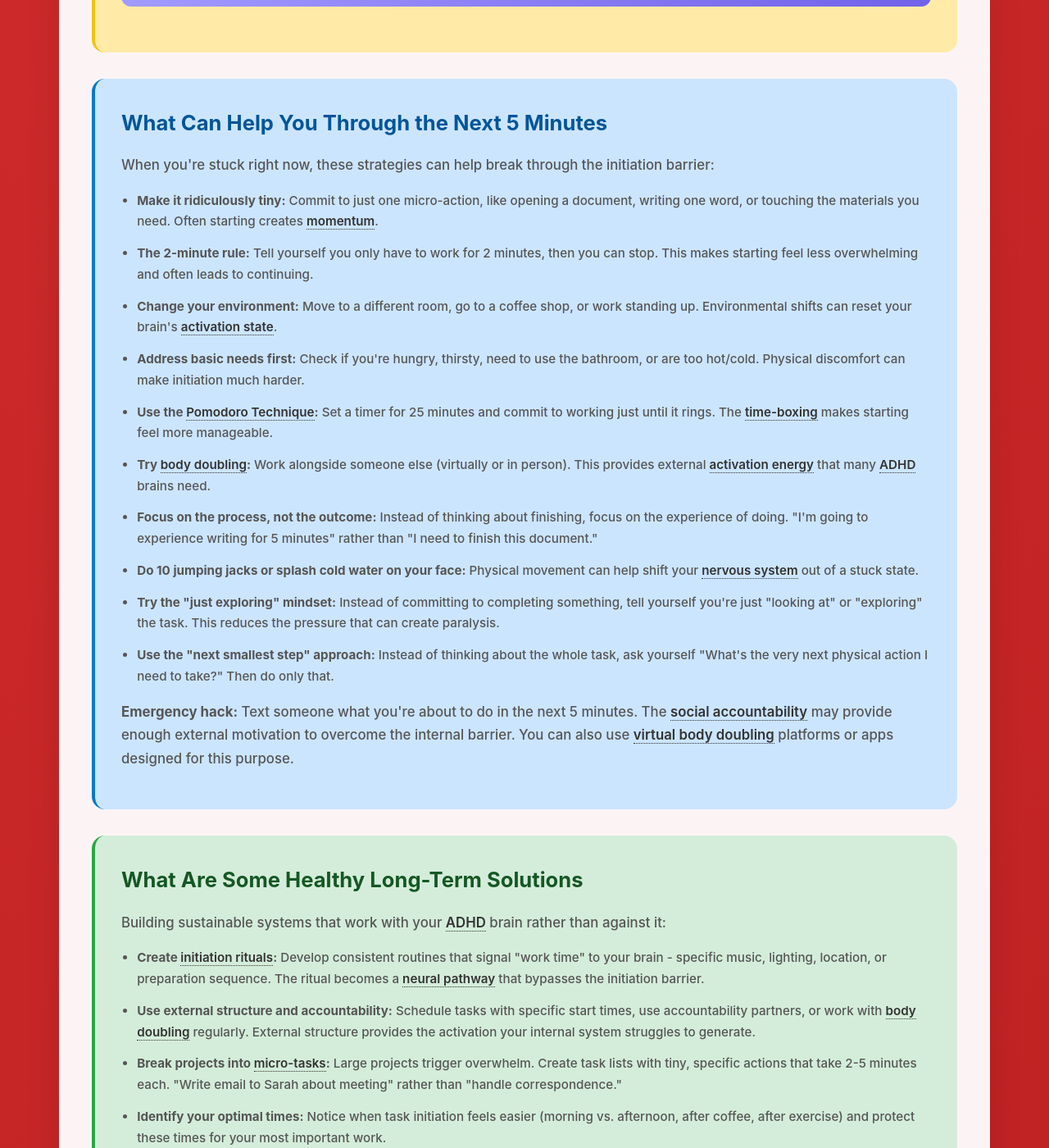
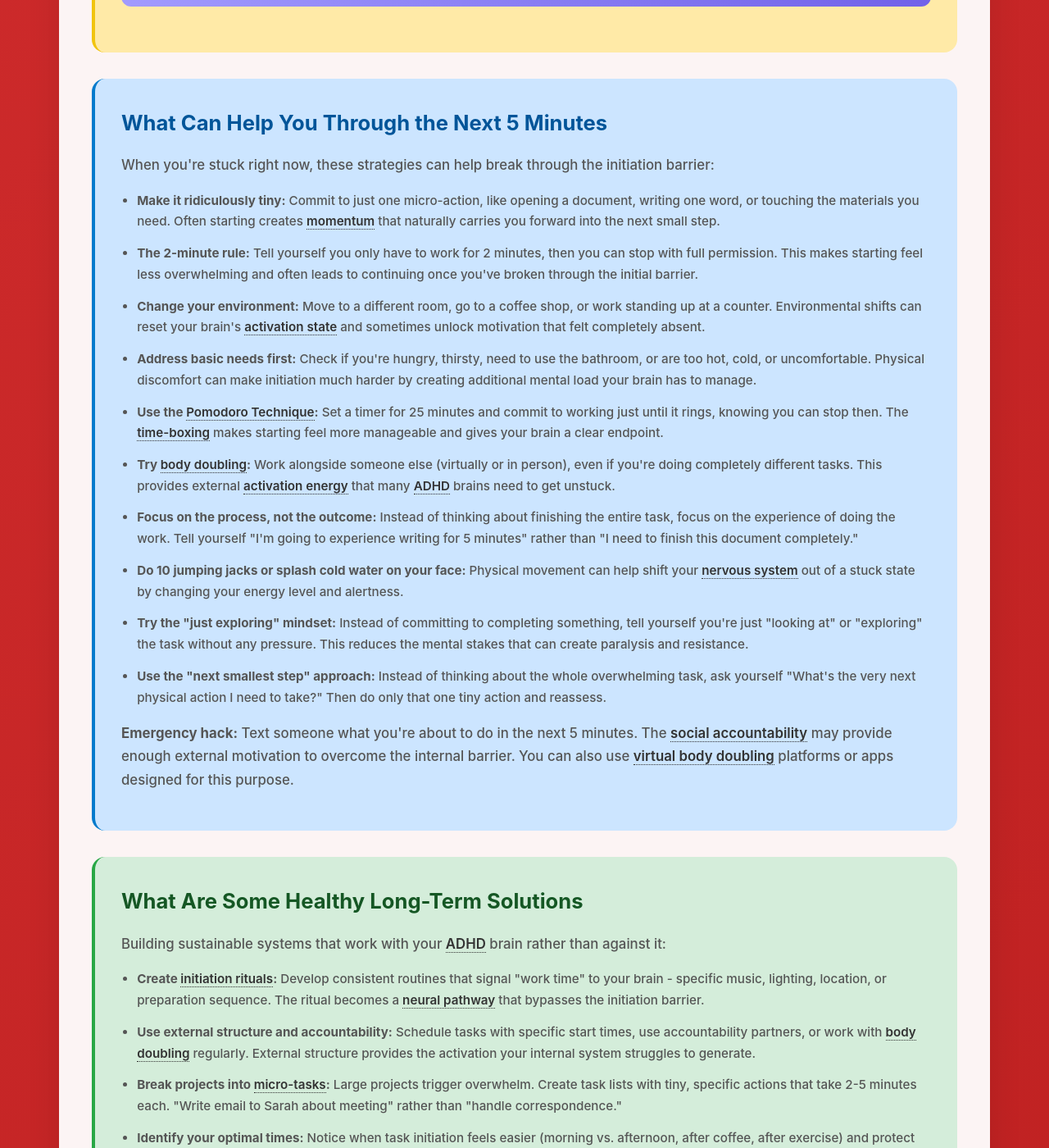
Before and after one commit to neurodivergent-survival-guide/neurodivergent-survival-guide, a Jekyll site: the page built from struggles/task-initiation-paralysis.html, in a window 1280 px wide and 1400 px high, scrolled down 2464 px. Shown: the whole window at 82% size. Built offline with Jekyll 4.4.1, drawn with Linux system fonts in a browser that asks for light colours.

Commit message:
Update task-initiation-paralysis.html

```diff
--- a/struggles/task-initiation-paralysis.html
+++ b/struggles/task-initiation-paralysis.html
@@ -65,16 +65,16 @@
         <p>When you're stuck right now, these strategies can help break through the initiation barrier:</p>
 
         <ul>
-            <li><strong>Make it ridiculously tiny:</strong> Commit to just one micro-action, like opening a document, writing one word, or touching the materials you need. Often starting creates <a class="jargon">momentum<span class="tooltip">The psychological and neurological boost that comes from beginning a task, making continuation easier</span></a>.</li>
-            <li><strong>The 2-minute rule:</strong> Tell yourself you only have to work for 2 minutes, then you can stop. This makes starting feel less overwhelming and often leads to continuing.</li>
-            <li><strong>Change your environment:</strong> Move to a different room, go to a coffee shop, or work standing up. Environmental shifts can reset your brain's <a class="jargon">activation state<span class="tooltip">Your brain's current level of alertness and readiness to engage with tasks</span></a>.</li>
-            <li><strong>Address basic needs first:</strong> Check if you're hungry, thirsty, need to use the bathroom, or are too hot/cold. Physical discomfort can make initiation much harder.</li>
-            <li><strong>Use the <a class="jargon">Pomodoro Technique<span class="tooltip">Working in focused 25-minute intervals followed by short breaks</span></a>:</strong> Set a timer for 25 minutes and commit to working just until it rings. The <a class="jargon">time-boxing<span class="tooltip">Setting a specific, limited time period to work on something</span></a> makes starting feel more manageable.</li>
-            <li><strong>Try <a class="jargon">body doubling<span class="tooltip">Working in the presence of another person whose focus and energy helps you maintain your own focus</span></a>:</strong> Work alongside someone else (virtually or in person). This provides external <a class="jargon">activation energy<span class="tooltip">The mental and emotional boost needed to overcome task initiation barriers</span></a> that many <a class="jargon">ADHD<span class="tooltip">Attention-Deficit/Hyperactivity Disorder - brain differences affecting attention, impulse control, and executive function</span></a> brains need.</li>
-            <li><strong>Focus on the process, not the outcome:</strong> Instead of thinking about finishing, focus on the experience of doing. "I'm going to experience writing for 5 minutes" rather than "I need to finish this document."</li>
-            <li><strong>Do 10 jumping jacks or splash cold water on your face:</strong> Physical movement can help shift your <a class="jargon">nervous system<span class="tooltip">The network of nerves and brain structures that control your body's responses</span></a> out of a stuck state.</li>
-            <li><strong>Try the "just exploring" mindset:</strong> Instead of committing to completing something, tell yourself you're just "looking at" or "exploring" the task. This reduces the pressure that can create paralysis.</li>
-            <li><strong>Use the "next smallest step" approach:</strong> Instead of thinking about the whole task, ask yourself "What's the very next physical action I need to take?" Then do only that.</li>
+            <li><strong>Make it ridiculously tiny:</strong> Commit to just one micro-action, like opening a document, writing one word, or touching the materials you need. Often starting creates <a class="jargon">momentum<span class="tooltip">The psychological and neurological boost that comes from beginning a task, making continuation easier</span></a> that naturally carries you forward into the next small step.</li>
+            <li><strong>The 2-minute rule:</strong> Tell yourself you only have to work for 2 minutes, then you can stop with full permission. This makes starting feel less overwhelming and often leads to continuing once you've broken through the initial barrier.</li>
+            <li><strong>Change your environment:</strong> Move to a different room, go to a coffee shop, or work standing up at a counter. Environmental shifts can reset your brain's <a class="jargon">activation state<span class="tooltip">Your brain's current level of alertness and readiness to engage with tasks</span></a> and sometimes unlock motivation that felt completely absent.</li>
+            <li><strong>Address basic needs first:</strong> Check if you're hungry, thirsty, need to use the bathroom, or are too hot, cold, or uncomfortable. Physical discomfort can make initiation much harder by creating additional mental load your brain has to manage.</li>
+            <li><strong>Use the <a class="jargon">Pomodoro Technique<span class="tooltip">Working in focused 25-minute intervals followed by short breaks</span></a>:</strong> Set a timer for 25 minutes and commit to working just until it rings, knowing you can stop then. The <a class="jargon">time-boxing<span class="tooltip">Setting a specific, limited time period to work on something</span></a> makes starting feel more manageable and gives your brain a clear endpoint.</li>
+            <li><strong>Try <a class="jargon">body doubling<span class="tooltip">Working in the presence of another person whose focus and energy helps you maintain your own focus</span></a>:</strong> Work alongside someone else (virtually or in person), even if you're doing completely different tasks. This provides external <a class="jargon">activation energy<span class="tooltip">The mental and emotional boost needed to overcome task initiation barriers</span></a> that many <a class="jargon">ADHD<span class="tooltip">Attention-Deficit/Hyperactivity Disorder - brain differences affecting attention, impulse control, and executive function</span></a> brains need to get unstuck.</li>
+            <li><strong>Focus on the process, not the outcome:</strong> Instead of thinking about finishing the entire task, focus on the experience of doing the work. Tell yourself "I'm going to experience writing for 5 minutes" rather than "I need to finish this document completely."</li>
+            <li><strong>Do 10 jumping jacks or splash cold water on your face:</strong> Physical movement can help shift your <a class="jargon">nervous system<span class="tooltip">The network of nerves and brain structures that control your body's responses</span></a> out of a stuck state by changing your energy level and alertness.</li>
+            <li><strong>Try the "just exploring" mindset:</strong> Instead of committing to completing something, tell yourself you're just "looking at" or "exploring" the task without any pressure. This reduces the mental stakes that can create paralysis and resistance.</li>
+            <li><strong>Use the "next smallest step" approach:</strong> Instead of thinking about the whole overwhelming task, ask yourself "What's the very next physical action I need to take?" Then do only that one tiny action and reassess.</li>
         </ul>
 
         <div class="highlight-box">
```
